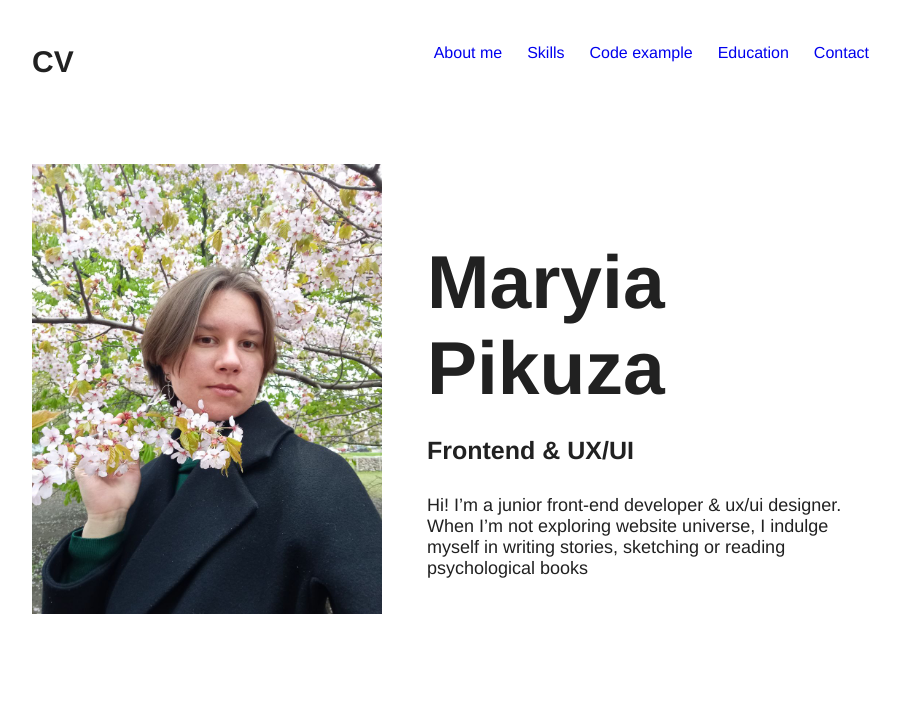
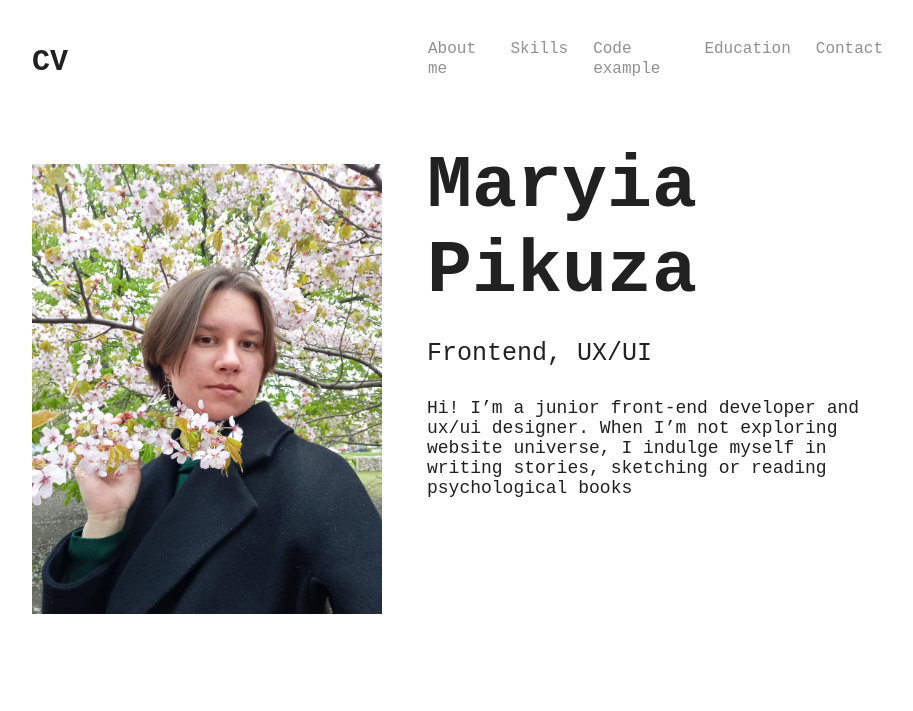
Before and after one commit to PikuzaMarie/rsschool-cv, a plain HTML site: page index.html in a window 1280 px wide. Shown: the top 711 px of the page, without its empty margins (333-1246 px from the left). Drawn offline with Linux system fonts and the light colour scheme.

```diff
--- a/index.html
+++ b/index.html
@@ -5,6 +5,29 @@
     <meta name="viewport" content="width=device-width, initial-scale=1.0">
     <title>Resume Website</title>
     <link rel="stylesheet" href="style.css">
+    <script>
+        function typeEffect(element, speed) {
+            const text = element.innerHTML;
+            element.innerHTML = "";
+            let i = 0;
+            const timer = setInterval(() => {
+                if (i < text.length) {
+                    element.innerHTML += text.charAt(i);
+                    i++;
+                } else {
+                    clearInterval(timer);
+                    element.classList.remove('typing');
+                }
+            }, speed);
+        }
+
+        document.addEventListener("DOMContentLoaded", () => {
+            const elements = document.querySelectorAll('.typing');
+            elements.forEach((element) => {
+                typeEffect(element, 200);
+            });
+        });
+    </script>
 </head>
 <body class="page-body">
     <header>
@@ -26,9 +49,9 @@
                 alt="Photo of Pikuza Maryia"
             >
             <section class="texts-main-section">
-                <h1>Maryia<br>Pikuza</h1>
-                <h3>Frontend & UX/UI</h3>
-                <p>Hi! I’m a junior front-end developer & ux/ui designer. When I’m not exploring website universe, I indulge myself in writing stories, sketching or reading psychological books</p>
+                <h1 class="typing">Maryia Pikuza</h1>
+                <h3>Frontend, UX/UI</h3>
+                <p>Hi! I’m a junior front-end developer and ux/ui designer. When I’m not exploring website universe, I indulge myself in writing stories, sketching or reading psychological books</p>
             </section>
         </section>
         <section id="about-me">
--- a/style.css
+++ b/style.css
@@ -1,5 +1,5 @@
 .page-body {
-    font-family: Helvetica, sans-serif;
+    font-family: 'Raleway', monospace   ;
     background-color: #ffffff;
     color: #212121;
     margin: 20px 365px 0px;
@@ -9,12 +9,12 @@
 }
 header{
     display: flex;
-    margin: 0 auto; /*center content*/
+    margin: 0 auto;
 }
 .nav-list {
     display: flex;
+    width:480px;
     list-style: none;
-    width:470px;
 }
 
 .nav-list li {
@@ -25,7 +25,12 @@
     font-size:16px;
     font-style:regular;
     text-decoration: none;
+    color: rgb(33, 33, 33, 0.5);
     display: inline;
+
+}
+.nav-list li a:hover {
+    color:#212121;
 }
 .logo {
     font-size:30px;
@@ -36,7 +41,9 @@
 h1 {
     font-size: 75px;
     font-style: bold;
+    margin-top: 40px;
     margin-bottom: 10px;
+    width: 245px;
 }
 h2 {
     font-size: 25px;
@@ -45,13 +52,14 @@
 .section-header {
     font-size: 25px;
     font-style: italic;
-    font-weight: lighter;
+    font-weight: 200;
     width: 760px;
     padding: 8px;
     background-color: rgb(239, 239, 239, 0.5);
 }
 h3 {
     font-size: 25px;
+    font-weight: 400;
     margin-bottom: 30px;
 }
 .inner-section{
@@ -66,24 +74,25 @@
     max-width: 780px;
 }
 .main-section {
-    display: inline-flex;
-    margin-top:60px;
+    display: flex;
     margin-bottom: 100px;
+    align-items: flex-start;
 }
 .avatar-img {
+    margin-top:60px;
     width: 350px;
     height: 450px;
     margin-right: 45px;
 }
 .texts-main-section {
-    display: block;
     width: 450px;
+    vertical-align: top;
 }
 code {
-    font-size: 20px;
+    font-size: 18px;
 }
 ul {
-    font-size: 20px;
+    font-size: 18px;
 }
 .edu-list-item {
     margin-bottom: 15px;
```
